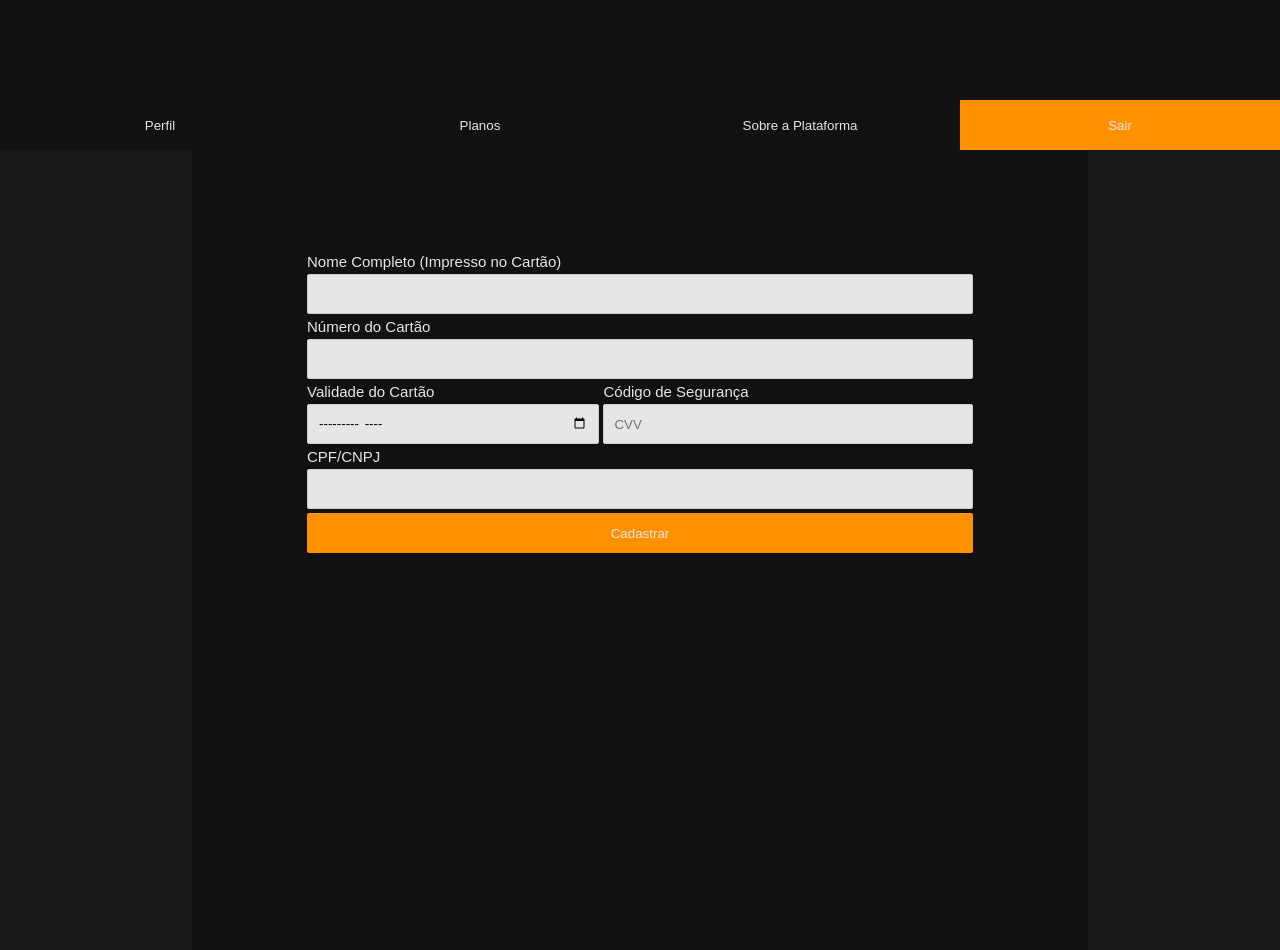
After one commit to geancarlofd/StreamTomHanks, a PHP site: page /StreamTomHanks/pages/myAccount/alterarPagamento/index.html in a window 1280 px wide. The commit adds this page. Run offline with PHP 8.4, Linux system fonts and the light colour scheme.

Commit message:
Alteracao de dados de cartao

```diff
--- /dev/null
+++ b/css/myAccount/alterarPagamento.css
@@ -0,0 +1,58 @@
+.table-formPagamento{
+    width:75%;
+    margin-left:12.5%;
+    margin-right:12.5%;
+    margin-top:100px;
+}
+
+.tituloCampo {
+    color: #e6e6e6;
+    font-size: 15px;
+    font-family: Arial, Helvetica, sans-serif;
+}
+
+.tituloCampoErro {
+    color: #ff0000;
+    font-size: 15px;
+    font-family: Arial, Helvetica, sans-serif;
+}
+
+.botaoForm {
+    background-color: #ff9100;
+    color: #e6e6e6;
+    width: 100%;
+    height: 40px;
+    text-align: center;
+    border: none;
+    border-radius: 2px;
+    float: left;
+}
+
+.botaoForm:hover {
+    border-radius: 5px;
+    background-color: #e07f00;
+    cursor: pointer;
+}
+
+
+.inputFormulario {
+    padding: 10px;
+    padding-left: 10px;
+    width: 100%;
+    height: 40px;
+    border-radius: 2px;
+    font-family: Arial;
+    background: #e6e6e6;
+    border: solid 1px #CCC;
+}
+
+.inputFormularioErro {
+    padding: 10px;
+    padding-left: 20px;
+    width: 100%;
+    height: 40px;
+    border-radius: 2px;
+    font-family: Arial;
+    background: #e6e6e6;
+    border: solid 2px #ff0000;
+}
--- /dev/null
+++ b/js/myAccount/alterarPagamento.js
@@ -0,0 +1,96 @@
+var globalErrorCampo = false;
+
+window.onload = function (){
+    chamadaClick();
+}
+
+function chamadaClick() {
+    document.getElementById("bPerfil").onclick = function () {
+        window.location.href = "../";
+    }
+    document.getElementById("bPlanos").onclick = function () {
+        window.location.href = "../planos/";
+    }
+    document.getElementById("bSobrePlataforma").onclick = function () {
+        window.location.href = "../sobrePlataforma/";
+    }
+    document.getElementById("bSair").onclick = function () {
+        //FAZER O LOGOUT
+    }
+
+    document.getElementById("bAlterarPagamento").onclick = function () {
+        window.location.href = "alterarPagamento/";
+    }
+
+    document.getElementById("bAlterarPagamento").onclick = function () {
+        globalErrorCampo == false;
+
+        campos();
+        console.log(globalErrorCampo);
+        if (globalErrorCampo == false) {
+            fLocalComunicaServidor('formPagamento', 'alterarPagamento');
+        }
+
+        return false;
+    }
+}
+
+function campos() {
+    /*Verifica campos vazios*/
+    verificador("tNomeCompletoCartao", "lNomeCompletoCartao");
+    verificador("tNumeroDoCartao", "lNumeroDoCartao");
+    verificador("tValidadeDoCartao", "lValidadeDoCartao");
+    verificador("tCodigoDeSeguranca", "lCodigoDeSeguranca");
+    verificador("tCpfCnpj", "lCpfCnpj");
+}
+
+function verificador(idCampo, idTexto) { /*Funcao que verifica se os campos estao vazios*/
+    var valor = document.getElementById(idCampo).value;
+    var elementoIpt = document.getElementById(idCampo);
+    var elementoTxt = document.getElementById(idTexto);
+
+    if (valor == "") {
+
+        elementoIpt.classList.remove("inputFormulario");
+        elementoIpt.classList.add("inputFormularioErro");
+
+        elementoTxt.classList.remove("tituloCampo");
+        elementoTxt.classList.add("tituloCampoErro");
+
+        globalErrorCampo = true;
+    }
+    else {
+        elementoIpt.classList.remove("inputFormularioErro");
+        elementoIpt.classList.add("inputFormulario");
+
+        elementoTxt.classList.remove("tituloCampoErro");
+        elementoTxt.classList.add("tituloCampo");
+    }
+}
+
+function fLocalComunicaServidor(formulario, arquivo) {
+
+    var dados = $("#" + formulario).serialize();
+
+    $.ajax({
+        type: "POST",
+        dataType: "json",
+        url: "/StreamTomHanks/StreamTomHanks/php/myAccount/" + arquivo + ".php",
+        data: dados,
+
+        success: function (retorno) {
+
+            if (retorno.funcao == "alterarPagamento") {
+                if (retorno.status == "s") {
+                    console.log("cadastrou")
+                    alert(retorno.mensagem);
+                }
+                else {
+                    alert(retorno.mensagem);
+                }
+            }
+        }
+
+    });
+
+}
--- a/js/myAccount/myAccount.js
+++ b/js/myAccount/myAccount.js
@@ -16,6 +16,10 @@ function chamadaClick(){
     document.getElementById("bSair").onclick = function () {
         fLocalComunicaServidor();
     }
+
+    document.getElementById("bAlterarPagamento").onclick = function () {
+        window.location.href = "alterarPagamento/";
+    }
 }
 
 function fLocalComunicaServidor() {
--- /dev/null
+++ b/pages/myAccount/alterarPagamento/index.html
@@ -0,0 +1,75 @@
+<html lang="en">
+
+<head>
+    <meta charset="UTF-8">
+    <meta http-equiv="X-UA-Compatible" content="IE=edge">
+    <meta name="viewport" content="width=device-width, initial-scale=1.0">
+
+    <link rel="stylesheet" href="../../../css/myAccount/alterarPagamento.css">
+    <link rel="stylesheet" href="../../../css/myAccount/myAccount.css">
+
+    <script src="../../../js/bibliotecas/jquery-3.3.1.js"></script>
+    <script type="text/javascript" src="../../../js/myAccount/alterarPagamento.js"></script>
+
+    <link rel="shortcut icon" href="../../../img/wilson.png">
+    <title>Alterar Pagamento - StreamHanks</title>
+</head>
+
+<body>
+    <div class="header"></div>
+    <div class="perfilBody">
+        <div class="perfilBtns">
+            <button id="bPerfil" class="btnOpcoes btnColor">Perfil</button>
+            <button id="bPlanos" class="btnOpcoes btnColor">Planos</button>
+            <button id="bSobrePlataforma" class="btnOpcoes btnColor">Sobre a Plataforma</button>
+            <button id="bSair" class="btnOpcoes btnColorSair">Sair</button>
+        </div>
+        <div class="perfilInfo">
+            <div class="perfilInfo-lateral"></div>
+            <div class="perfilInfo-Central">
+
+                <div class="perfilInfo-formPagamento">
+
+                    <form id="formPagamento">
+                        <table class="table-formPagamento">
+                            <tr>
+                                <td colspan="2" class="tituloCampo" id="lNomeCompletoCartao">Nome Completo (Impresso no Cartão)</td>
+                            </tr>
+                            <tr>
+                                <td colspan="2"><input type="text" class="inputFormulario" id="tNomeCompletoCartao" name="cartao_NomeCompleto" />
+                                </td>
+                            </tr>
+                            <tr>
+                                <td colspan="2" class="tituloCampo" id="lNumeroDoCartao">Número do Cartão</td>
+                            </tr>
+                            <tr>
+                                <td colspan="2"><input type="text" class="inputFormulario" id="tNumeroDoCartao" name="cartao_Numero" /></td>
+                            </tr>
+                            <tr>
+                                <td class="tituloCampo" id="lValidadeDoCartao">Validade do Cartão</td>
+                                <td class="tituloCampo" id="lCodigoDeSeguranca">Código de Segurança</td>
+                            </tr>
+                            <tr>
+                                <td><input type="month" min="2021-01" class="inputFormulario" id="tValidadeDoCartao" name="cartao_Validade" /></td>
+                                <td><input type="text" placeholder="CVV" maxlength="4" class="inputFormulario" id="tCodigoDeSeguranca"
+                                        name="cartao_CodigoSeguranca" /></td>
+                            </tr>
+                            <tr>
+                                <td colspan="2" class="tituloCampo " id="lCpfCnpj">CPF/CNPJ</td>
+                            </tr>
+                            <tr>
+                                <td colspan="2"><input type="text" maxlength="14" class="inputFormulario" id="tCpfCnpj" name="cpf" /></td>
+                            </tr>
+                            <tr>
+                                <td colspan="2"><button class="botaoForm" id="bAlterarPagamento">Cadastrar</button></td>
+                            </tr>
+                        </table>
+                    </form>
+                </div>
+            </div>
+            <div class="perfilInfo-lateral"></div>
+        </div>
+    </div>
+</body>
+
+</html>
```
Also changed, not shown: css/myAccount/myAccount.css (+29 -21 lines), pages/myAccount/index.html (+6 -2 lines), php/myAccount/alterarPagamento.php (added, +25 -0 lines).
